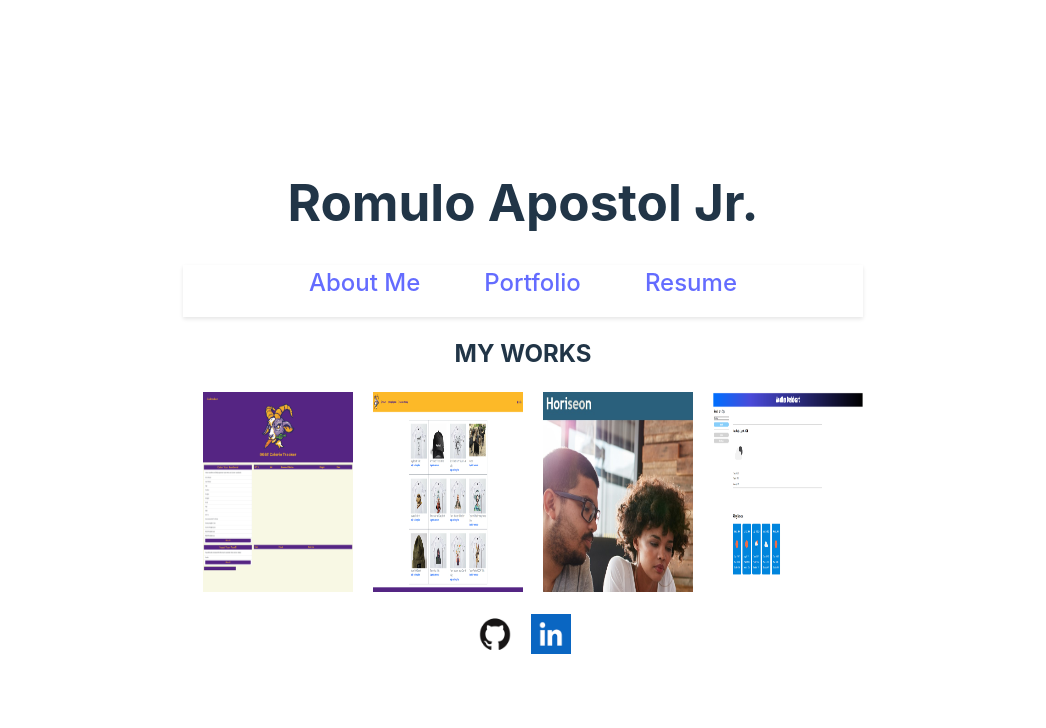
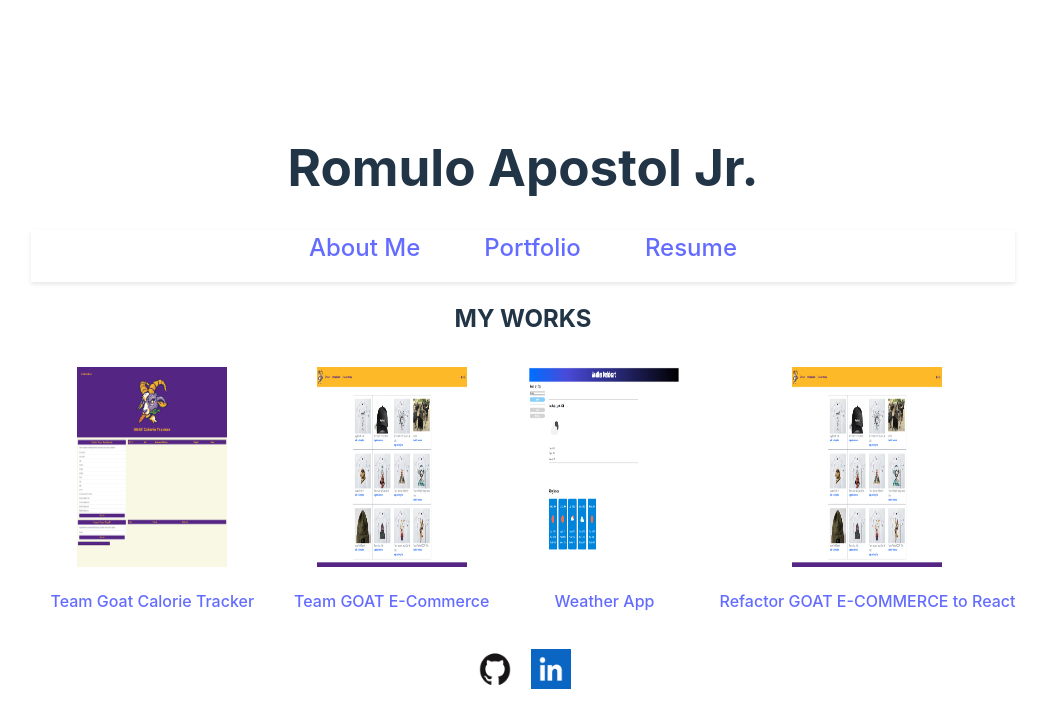
Before and after one commit to rapostoljr/challenge_20_personal_react_portfolio, a React (Vite) app: page /works in a window 1280 px wide. Shown: the top 728 px of the page, without its empty margins (117-1163 px from the left). Built offline with nearby package versions, Linux system fonts and the light colour scheme.

Commit message:
fixed WorksPage

```diff
--- a/src/App.css
+++ b/src/App.css
@@ -47,20 +47,29 @@
 }
 
 /* Works Page CSS */
-.my-works a {
-    margin-top: 10px;
-    margin-left: 20px;
+.work-items-container {
+  display: flex;
+  flex-wrap: wrap;
+  gap: 20px;
 }
 
-.my-works img {
-    display: inline-block;
-    width: 150px;
-    height: 200px;
+.work-item img {
+  display: inline-block;
+  max-width: 100%;
+  width: 150px;
+  height: 200px;
+}
+
+.work-item {
+  margin-bottom: 20px;
+  margin-top: 10px;
+  margin-left: 20px;
 }
 
 .my-works img:hover, #resume img:hover {
     transform: scale(1.25);
 }
+
 
 /* Nav Bar CSS */
 nav {
--- a/src/pages/WorksPage.jsx
+++ b/src/pages/WorksPage.jsx
@@ -7,14 +7,37 @@ import '../App.css';
 
 export default function WorksPage() {
     return (
-    <section className="my-works">
-        <h2>MY WORKS</h2>
-        <p>
-            <a href="https://ojds2022.github.io/goat_calorie_tracker/" target="_blank"><img src={GoatTracker} alt="Team Goat Calorie Tracker"/></a>
-            <a href="https://agile-anchorage-91815-86c9ccb72548.herokuapp.com/products" target="_blank"><img src={GoatCommerce} alt="Team GOAT E-Commerce"/></a>
-            <a href="https://rapostoljr.github.io/challenge_1_code_refactor_for_horiseon_website/" target="_blank"><img src={Horisen} alt="Refactor HTML/CSS for Horiseon"/></a>
-            <a href="https://rapostoljr.github.io/challenge_6_weather_forecast/" target="_blank"><img src={WeatherApp} alt="Weather App"/></a>
-        </p>
-    </section>
+        <section className="my-works">
+            <h2>MY WORKS</h2>
+            <div className="work-items-container">
+                <div className="work-item">
+                    <a href="https://ojds2022.github.io/goat_calorie_tracker/" target="_blank">
+                        <img src={GoatTracker} alt="Team Goat Calorie Tracker"/>
+                        <p>Team Goat Calorie Tracker</p>
+                    </a>
+                </div>
+
+                <div className="work-item">
+                    <a href="https://agile-anchorage-91815-86c9ccb72548.herokuapp.com/products" target="_blank">
+                        <img src={GoatCommerce} alt="Team GOAT E-Commerce"/>
+                        <p>Team GOAT E-Commerce</p>
+                    </a>
+                </div>
+
+                <div className="work-item">
+                    <a href="https://rapostoljr.github.io/challenge_6_weather_forecast/" target="_blank">
+                        <img src={WeatherApp} alt="Weather App"/>
+                        <p>Weather App</p>
+                    </a>
+                </div>
+
+                <div className="work-item">
+                    <a href="https://boiling-bastion-87037-4394261bcf08.herokuapp.com/" target="_blank">
+                        <img src={GoatCommerce} alt="Refactor GOAT E-COMMERCE to React"/>
+                        <p>Refactor GOAT E-COMMERCE to React</p>
+                    </a>
+                </div>
+            </div>
+        </section>
     )
 }
```
